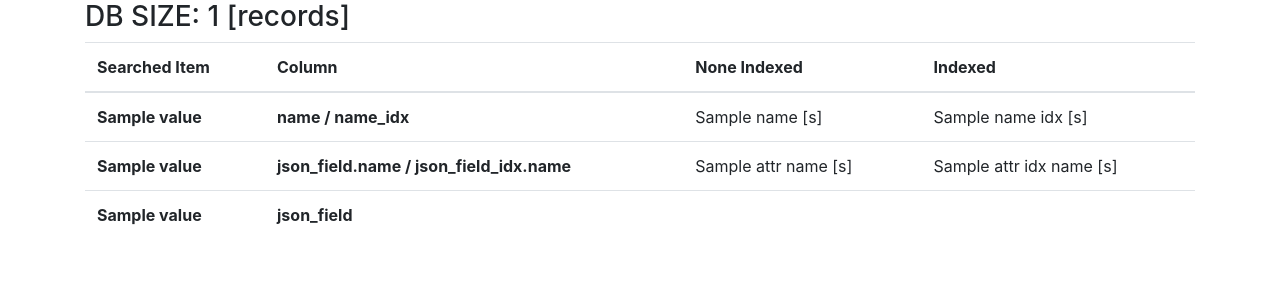
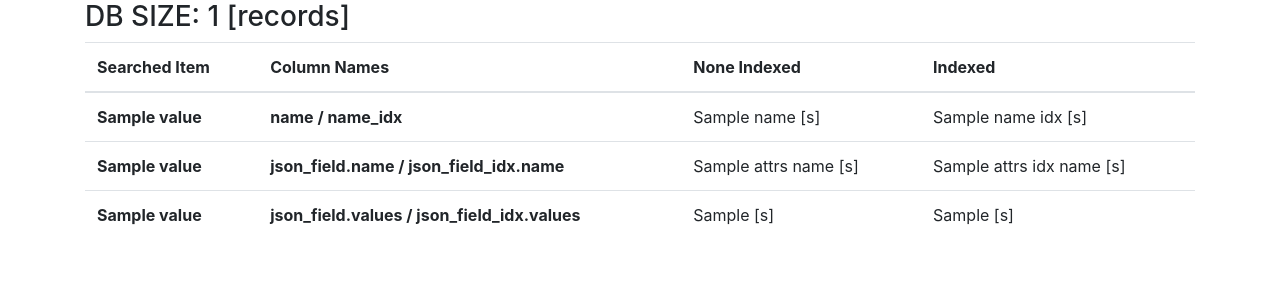
Before and after one commit to ldynia/django-postgres-fields, a Django app: template app/demo/templates/index.html in a window 1280 px wide. Shown: the top 300 px of the page. Run offline with Django 3.2, Linux system fonts and the light colour scheme; the template is opened without the code that fills it: most values are stand-ins (such as "Sample title", 1, 10 or a date in 2020); some libraries are stand-ins or nearby versions.

Commit message:
making benchmark work

```diff
--- a/app/demo/management/commands/seed.py
+++ b/app/demo/management/commands/seed.py
@@ -8,7 +8,7 @@
 class Command(BaseCommand):
 
     def handle(self, *args, **options):
-        batch_size = 10000
+        batch_size = 100000
 
         objs = (
             Product(
--- a/app/demo/templates/index.html
+++ b/app/demo/templates/index.html
@@ -17,7 +17,7 @@
       <thead>
         <tr>
           <th>Searched Item</th>
-          <th>Column</th>
+          <th>Column Names</th>
           <th>None Indexed</th>
           <th>Indexed</th>
         </tr>
@@ -32,14 +32,14 @@
           <tr>
             <th>{{ value }}</th>
             <th>json_field.name / json_field_idx.name</th>
-            <td>{{ attr_name }} [s]</td>
-            <td>{{ attr_idx_name }} [s]</td>
+            <td>{{ attrs_name }} [s]</td>
+            <td>{{ attrs_idx_name }} [s]</td>
           </tr>
           <tr>
             <th>{{ value }}</th>
-            <th>json_field</th>
-            <td></td>
-            <td></td>
+            <th>json_field.values / json_field_idx.values</th>
+            <td>{{ attrs_vals }} [s]</td>
+            <td>{{ attrs_idx_vals }} [s]</td>
           </tr>
         </tbody>
       </table>
--- a/app/requirements.txt
+++ b/app/requirements.txt
@@ -1,2 +1,2 @@
-Django
-psycopg2
+Django==3.2.4
+psycopg2==2.8.6
```
Also changed, not shown: app/config/base.py (+4 -12 lines), app/demo/views.py (+14 -8 lines), README.md.
